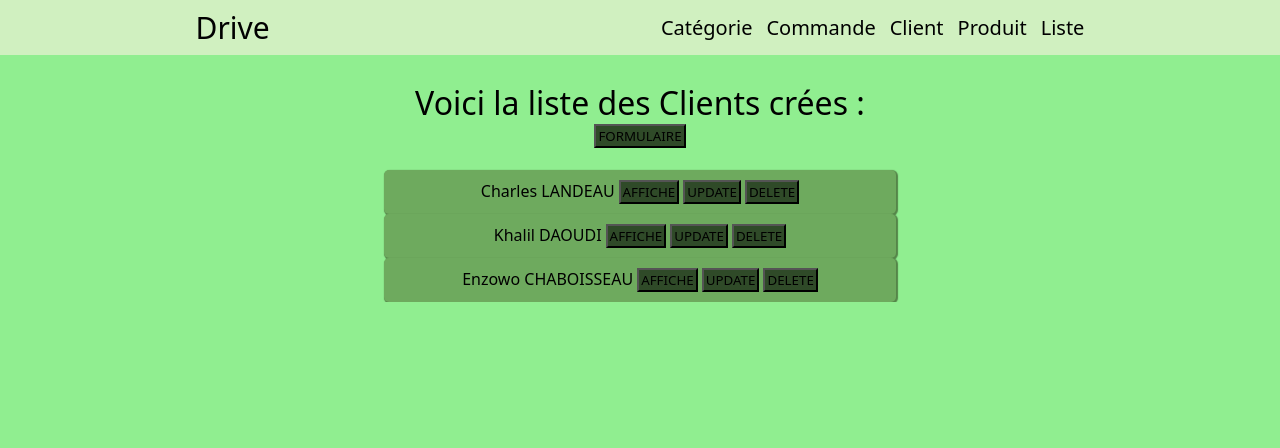
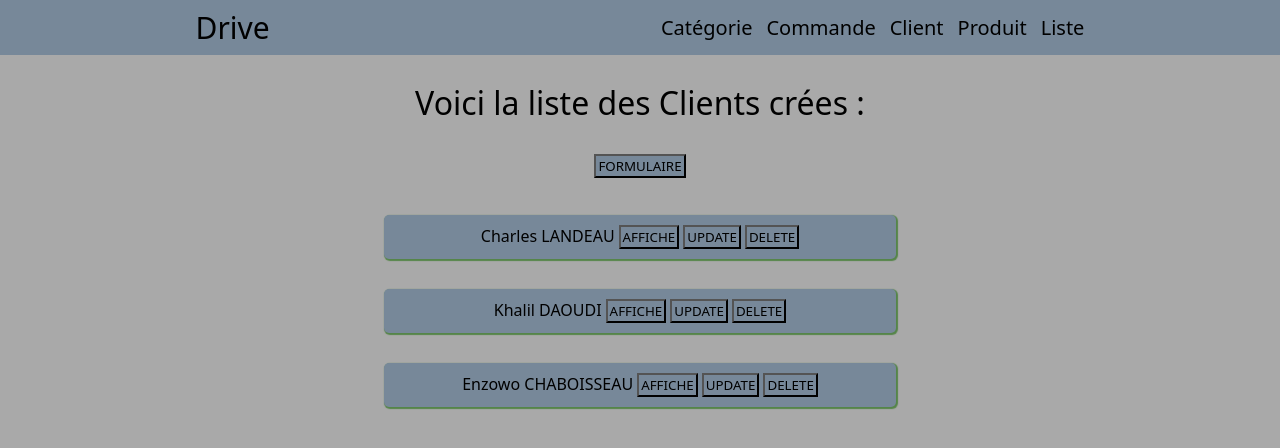
Before and after one commit to JLKayser/SAE23, a Django app: page /drive/index-client/ in a window 1280 px wide. Shown: the top 448 px of the page. Run offline with Django 4.2, Linux system fonts and the light colour scheme; data comes from the database, SQL or seed files in the repository; both versions use the stored data as it was after the commit.

Commit message:
v4 + css

```diff
--- a/Drive_SAE23/drive/static/categorie/main.css
+++ b/Drive_SAE23/drive/static/categorie/main.css
@@ -7,12 +7,18 @@
     overflow-x:hidden;
 }
 
-body{background-color:#90EE90;font-family:system-ui,arial;display:flex;align-items:center;flex-direction:column;}
+body{background-color:#A9A9A9;font-family:system-ui,arial;display:flex;align-items:center;flex-direction:column;}
 
 .drive{font-size:30px;color:black;}
 
+
+.decal{
+    margin-top:30px;
+}
+
+
 .navbar{
-    background-color:#D0F0C0;
+    background-color:#778899;
     display:flex;
     justify-content:space-around;
     align-items:center;
@@ -72,7 +78,7 @@ h1{
 }
 
 form{
-    background-color:#6eaa5e;
+    background-color:#778899;
     display:flex;
     justify-content:center;
     flex-direction:column;
@@ -101,24 +107,25 @@ label{
 }
 
 input[type=submit],button, button a {
-    background:#2f4a28;
+    background:#778899;
     font-family:system-ui,arial;
     padding: 1px 1px 1px 1px;
     text-decoration: none;
 }
 
 input[type=text],input[type=number],textarea,select,option{
-    color:black;
+    color:#778899;
     font-family:system-ui,arial;
 }
 
 .bloc-info{
-    background-color:#6eaa5e;
+    background-color:#778899;
     display:flex;
     flex-direction:column;
     width:40vw;
     border-radius:5px;
     box-shadow:1px 1px 1px 1px #558549;
+    margin:15px;
 }
 
 .bloc-info > .li-list{
--- a/Drive_SAE23/drive/templates/categorie/index_cat.html
+++ b/Drive_SAE23/drive/templates/categorie/index_cat.html
@@ -4,7 +4,7 @@ Drive
 {% endblock %}
 {% block content %}
         <h1>Voici la liste des Catégories crées :</h1>
-        <button><a href="/drive/formulaire-catégorie/">FORMULAIRE</a></button>
+        <button class="decal"><a href="/drive/formulaire-catégorie/">FORMULAIRE</a></button>
         <br>
         {% for l in listALL_categorie %}
         <div class="bloc-info">
--- a/Drive_SAE23/drive/templates/client/index_client.html
+++ b/Drive_SAE23/drive/templates/client/index_client.html
@@ -4,7 +4,7 @@ Drive
 {% endblock %}
 {% block content %}
         <h1>Voici la liste des Clients crées :</h1>
-        <button><a href="/drive/formulaire-client/">FORMULAIRE</a></button>
+        <button class="decal"><a href="/drive/formulaire-client/">FORMULAIRE</a></button>
         <br>
         {% for l in listALL_client %}
         <div class="bloc-info">
--- a/Drive_SAE23/drive/templates/commande/index_commande.html
+++ b/Drive_SAE23/drive/templates/commande/index_commande.html
@@ -4,7 +4,7 @@ Drive
 {% endblock %}
 {% block content %}
         <h1>Voici la liste des Commandes crées :</h1>
-        <button><a href="/drive/formulaire-commande/">FORMULAIRE</a></button>
+        <button class="decal"><a href="/drive/formulaire-commande/">FORMULAIRE</a></button>
         <br>
         {% for l in listALL_commande %}
         <div class="bloc-info">
--- a/Drive_SAE23/drive/templates/produit/index_produit.html
+++ b/Drive_SAE23/drive/templates/produit/index_produit.html
@@ -4,7 +4,7 @@ Drive
 {% endblock %}
 {% block content %}
         <h1>Voici la liste des Produits crées :</h1>
-        <button><a href="/drive/formulaire-produit/">FORMULAIRE</a></button>
+        <button class="decal"><a href="/drive/formulaire-produit/">FORMULAIRE</a></button>
         <br>
         {% for l in listALL_produit %}
         <div class="bloc-info">
```
Also changed, not shown: Drive_SAE23/db.sqlite3.
